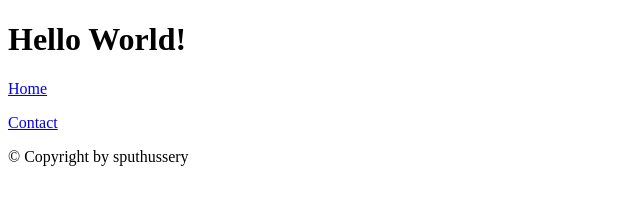
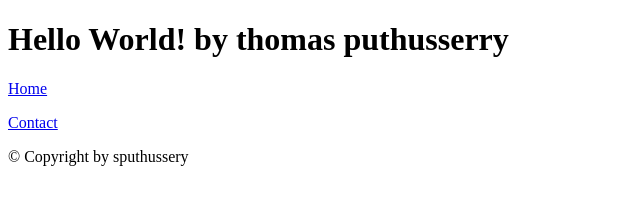
Before and after one commit to tputhusserry/example1, a plain HTML site: page tp1.html in a window 1280 px wide. Shown: the whole page, without its empty margins (0-640 px from the left). Drawn offline with Linux system fonts and the light colour scheme.

Commit message:
Update tp1.html

```diff
--- a/tp1.html
+++ b/tp1.html
@@ -21,7 +21,7 @@
 	<body>
 		<div>
 			<header>
-				<h1>Hello World!</h1>
+				<h1>Hello World! by thomas puthusserry</h1>
 			</header>
 			<nav>
 				<p>
```
